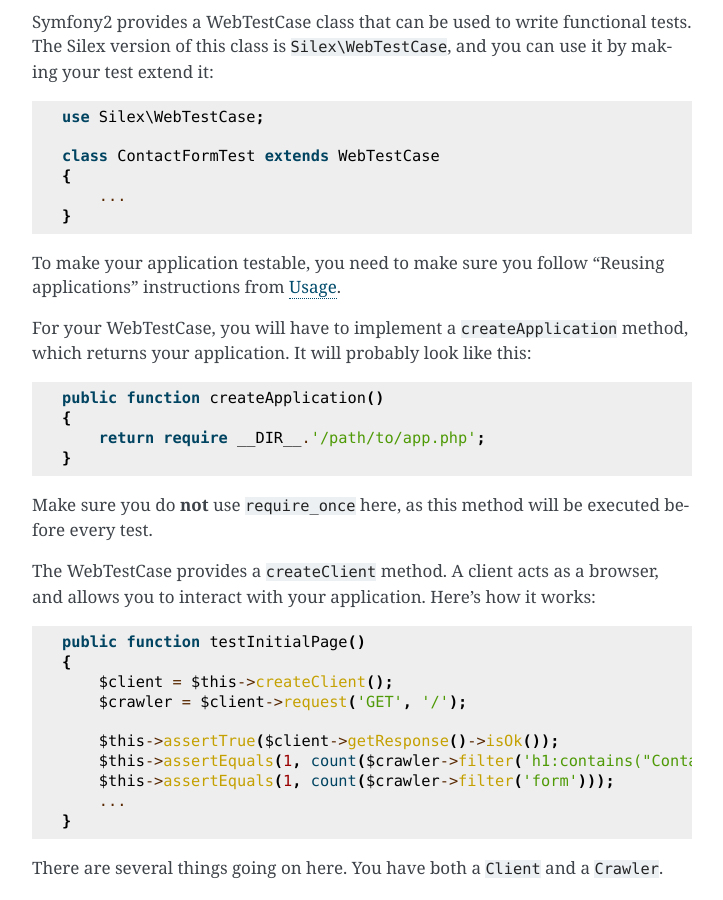
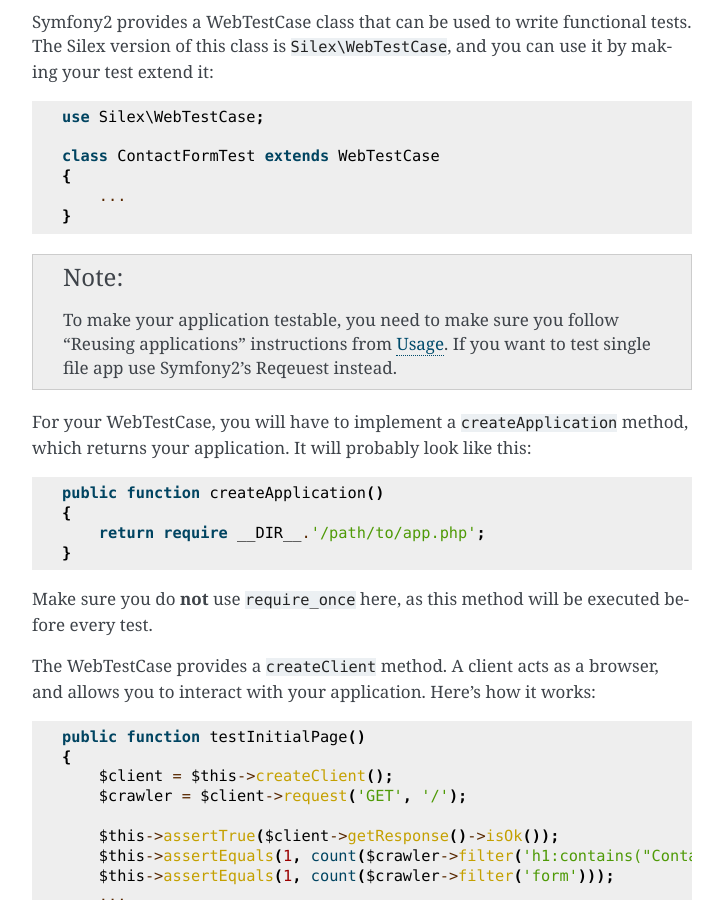
Before and after one commit to silexphp/Silex, a Sphinx documentation site: the page built from doc/testing.rst, in a window 1280 px wide and 900 px high, scrolled down 1271 px. Shown: the whole window, without its empty margins (388-1111 px from the left). Built offline with Sphinx 7.4.7, drawn with Linux system fonts in a browser that asks for light colours.

Commit message:
updated: modified testing.rst

```diff
--- a/doc/testing.rst
+++ b/doc/testing.rst
@@ -73,8 +73,11 @@
         ...
     }
 
-To make your application testable, you need to make sure you follow "Reusing
-applications" instructions from :doc:`usage`.
+.. note::
+
+    To make your application testable, you need to make sure you follow "Reusing
+    applications" instructions from :doc:`usage`.
+    If you want to test single file app use Symfony2's Reqeuest instead.
 
 For your WebTestCase, you will have to implement a ``createApplication``
 method, which returns your application. It will probably look like this::
```
